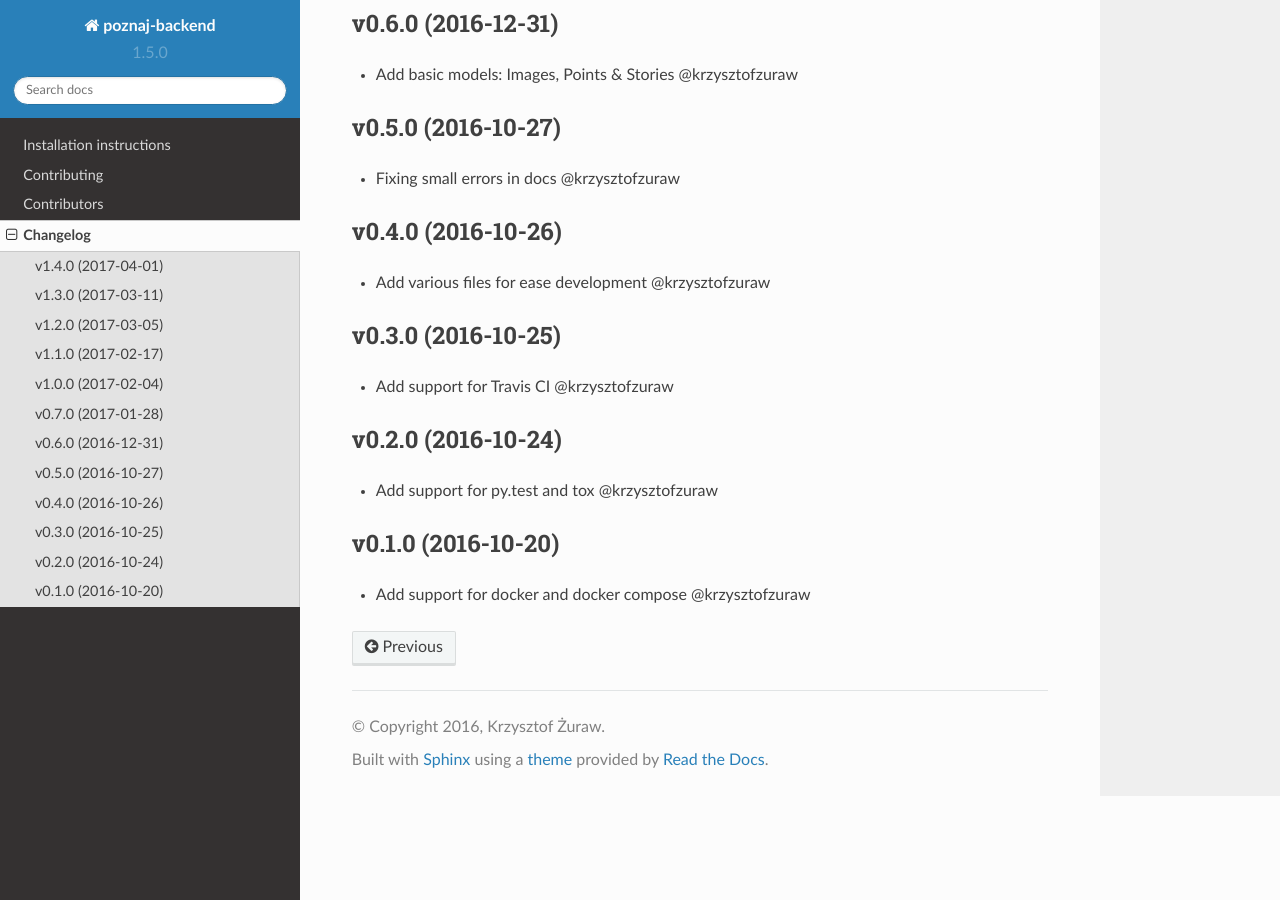
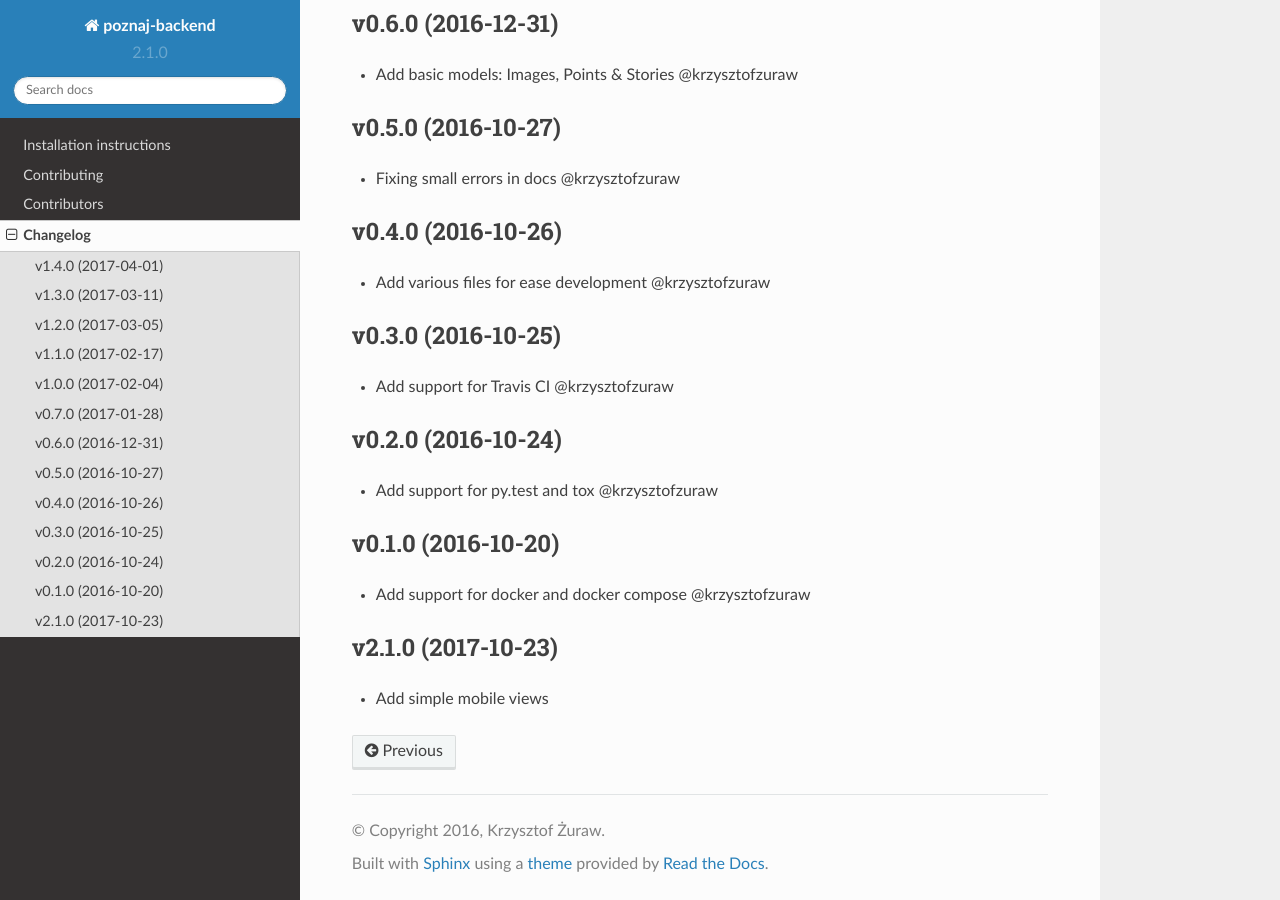
Before and after one commit to KlubJagiellonski/poznaj-app-backend, a Sphinx documentation site: the page built from docs/changelog.rst, in a window 1280 px wide and 900 px high, scrolled down 873 px. Built offline with Sphinx 7.4.7 and the Read the Docs theme 2.0.0, drawn with Linux system fonts in a browser that asks for light colours.

Commit message:
Update changelog & init

```diff
--- a/docs/changelog.rst
+++ b/docs/changelog.rst
@@ -55,3 +55,8 @@ v0.1.0 (2016-10-20)
 +++++++++++++++++++
 
 * Add support for docker and docker compose @krzysztofzuraw
+
+v2.1.0 (2017-10-23)
++++++++++++++++++++
+
+* Add simple mobile views
--- a/poznaj/__init__.py
+++ b/poznaj/__init__.py
@@ -1,5 +1,5 @@
 __title__ = 'Poznaj app backend'
-__version__ = '1.5.0'
+__version__ = '2.1.0'
 __author__ = 'Krzysztof Żuraw'
 __license__ = 'Apache-2.0'
 __copyright__ = 'Copyright 2017-2017 Krzysztof Żuraw'
```
